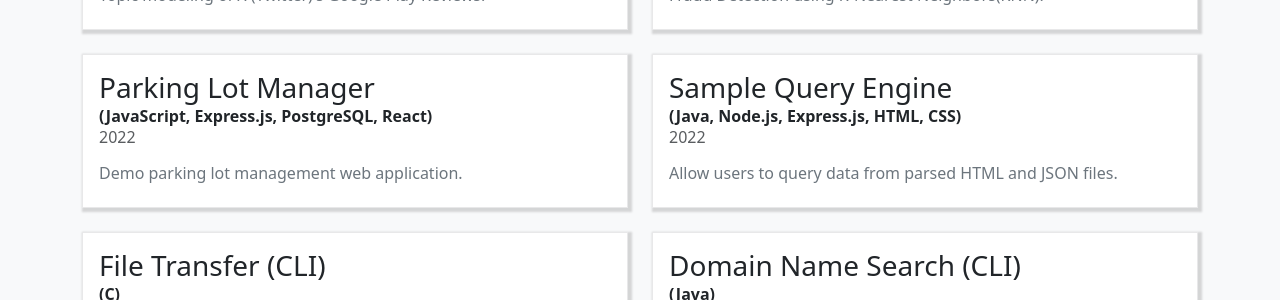
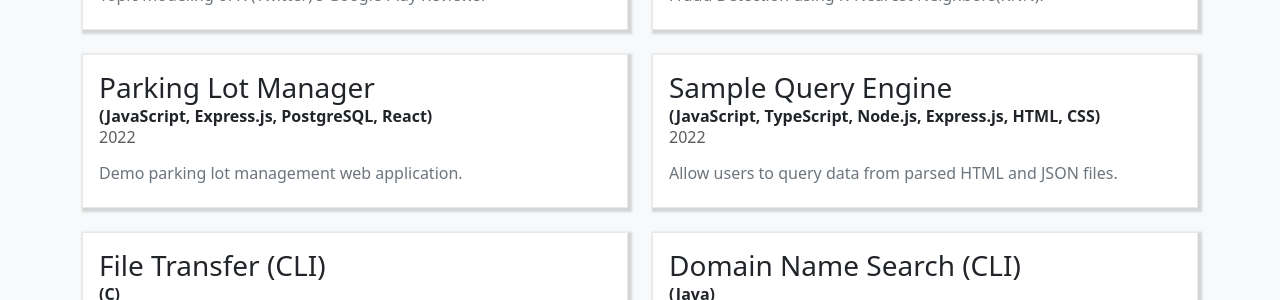
Before and after one commit to jimwei6/jimwei6.github.io, a Jekyll site: the page built from projects.markdown, in a window 1280 px wide. Shown: the part 697-997 px from the top of the page. Built offline with Jekyll 4.4.1, drawn with Linux system fonts in a browser that asks for light colours.

Commit message:
Fix technologies list for sample query engine project

```diff
--- a/_posts/2022-09-01-Sample-Query-Engine.html
+++ b/_posts/2022-09-01-Sample-Query-Engine.html
@@ -1,7 +1,7 @@
 ---
 layout: post
 title: "Sample Query Engine"
-technologies: "Java, Node.js, Express.js, HTML, CSS"
+technologies: "JavaScript, TypeScript, Node.js, Express.js, HTML, CSS"
 year: "2022"
 short_description: "Allow users to query data from parsed HTML and JSON files."
 video: "https://www.youtube.com/embed/iFXfR6BLyhA?si=oHFyFD63j9dHGPjy"
```
